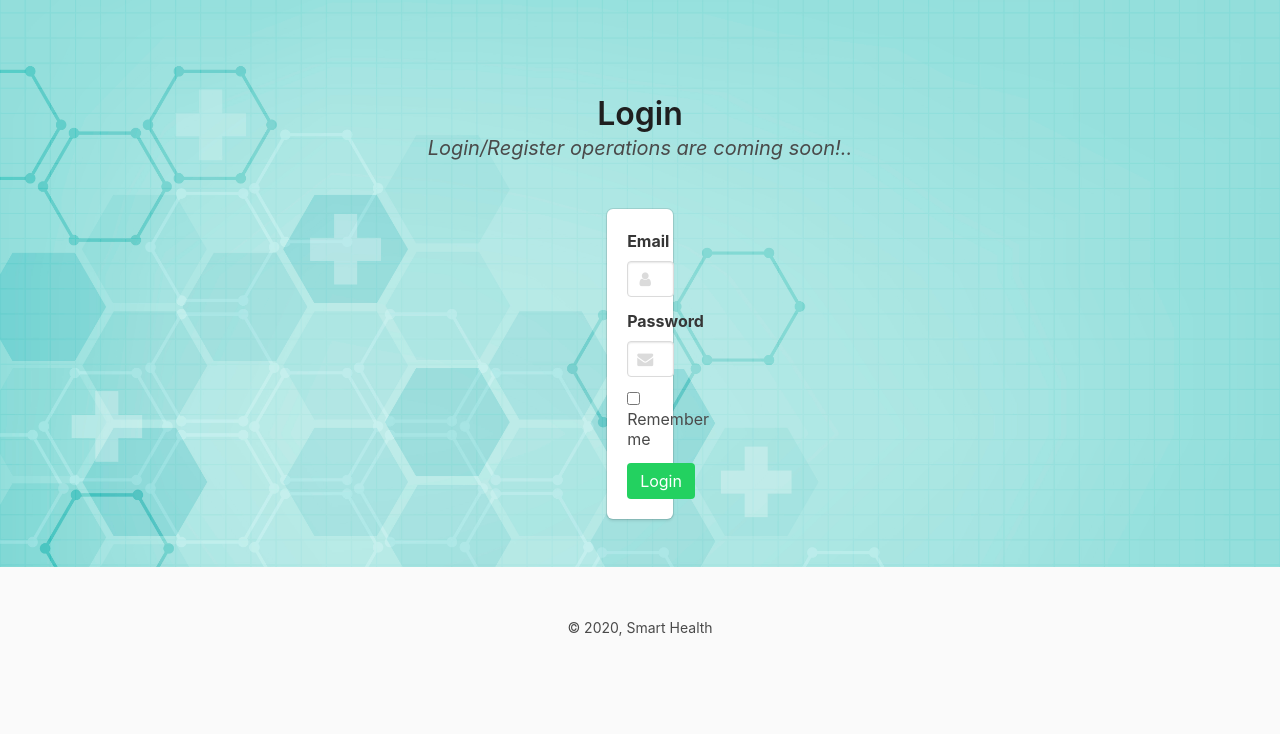
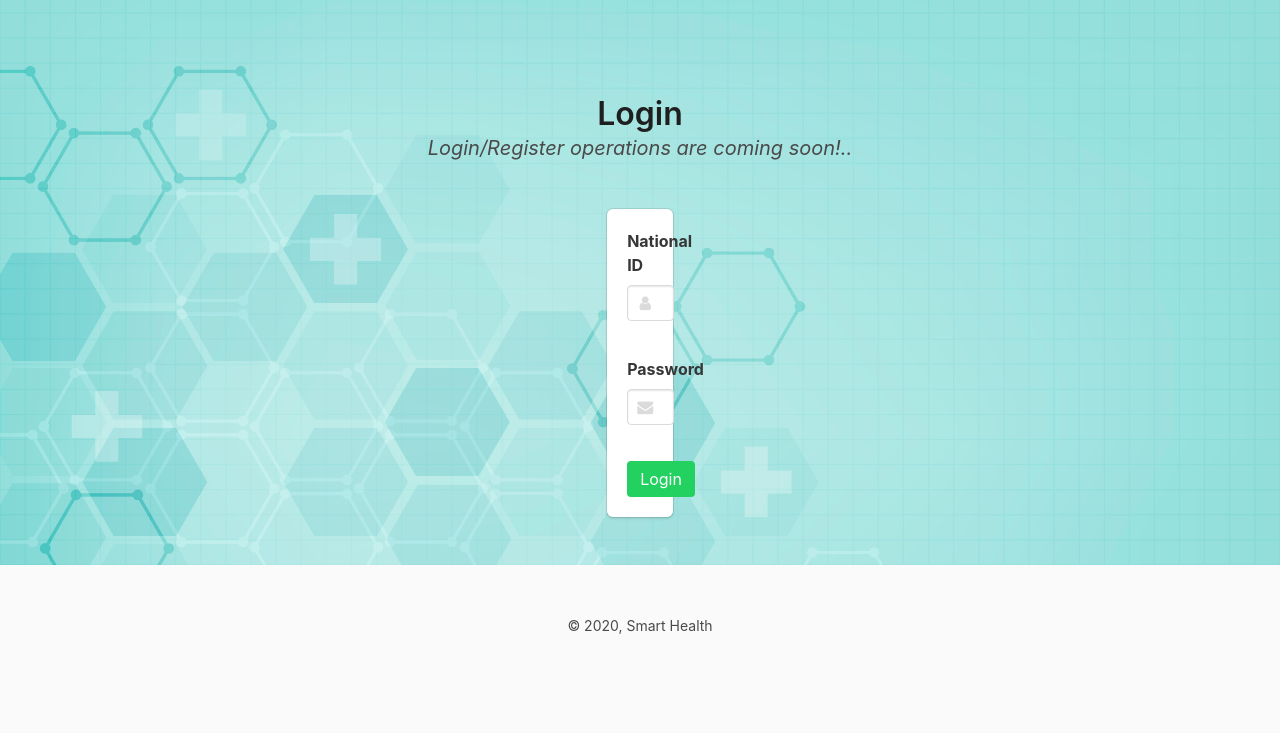
Before and after one commit to SmartHealth-ituse2020/SH-web, a Flask app: page /login/doctor in a window 1280 px wide. Shown: the part 52-786 px from the top of the page. Run offline with Flask 2, Linux system fonts and the light colour scheme; some libraries are stand-ins or nearby versions.

Commit message:
add login form backend

```diff
--- a/doctor_views.py
+++ b/doctor_views.py
@@ -1,9 +1,8 @@
 from flask import render_template
 from flask import request, redirect, url_for
-
+import psycopg2 as dbapi2
 import os
-
-import psycopg2 as dbapi2
+from forms import DoctorLoginForm
 
 import dboperations
 
@@ -11,7 +10,13 @@ import dboperations
 DATABASE_URL = "postgres://fvtkacqijrpxfk:9af8c01dc052361fd51630b634e9a1df34106a7eae0ac736c6a36099bb476d87@ec2-54-246-115-40.eu-west-1.compute.amazonaws.com:5432/d4qj8s0lt8sev8"
 
 def login_page_doctor():
-     return render_template("login_doctor.html")
+    form = DoctorLoginForm()  # request.form)
+    if form.validate_on_submit():
+        # user = User.query.filter_by(email=form.email.data).first()
+        # if user is not None and user.verify_password(form.password.data):
+        # login_user(None)
+        return redirect("home_page_doctor")
+    return render_template('login_doctor.html', form=form)
 
 def home_page_doctor():
     rows = dboperations.query(DATABASE_URL, "patient")
--- a/forms.py
+++ b/forms.py
@@ -0,0 +1,17 @@
+from flask_wtf import FlaskForm
+from wtforms import StringField, PasswordField, BooleanField, SubmitField
+from wtforms.validators import DataRequired, Length, Email, EqualTo, InputRequired
+
+
+class DoctorLoginForm(FlaskForm):
+    national_id = StringField('National ID',
+                              validators=[DataRequired(), Length(8, 15)],
+                              render_kw={'class': 'input'}
+                              )
+
+    password = PasswordField('Password', validators=[DataRequired()], render_kw={'class': 'input'})
+    remember_me = BooleanField('Remember me')
+    submit = SubmitField('Log In', render_kw={'class': 'button is-success'})
+
+    def __init__(self, *args, **kwargs):
+        super(DoctorLoginForm, self).__init__(*args, **kwargs)
--- a/requirements.txt
+++ b/requirements.txt
@@ -1,8 +1,10 @@
 autoenv==1.0.0
 click==7.1.2
 Flask==1.1.2
+Flask-WTF==0.14.3
 itsdangerous==1.1.0
 Jinja2==2.11.2
 MarkupSafe==1.1.1
 psycopg2-binary==2.8.6
 Werkzeug==1.0.1
+WTForms==2.3.3
--- a/server.py
+++ b/server.py
@@ -3,9 +3,12 @@ from flask import Flask
 import psycopg2 as dbapi2
 
 import views, doctor_views, dboperations
+import os
+SECRET_KEY = os.urandom(32)
 
 app=Flask(__name__)
 app.config["DEBUG"] = True
+app.config['SECRET_KEY'] = SECRET_KEY
 
 app.add_url_rule("/doctor", methods=["GET", "POST"], view_func=doctor_views.home_page_doctor)
 app.add_url_rule("/", view_func=views.login_page)
--- a/templates/login_doctor.html
+++ b/templates/login_doctor.html
@@ -1,6 +1,8 @@
 {% extends "layout_login.html" %}
 {% block title %}Login{% endblock %}
 {% block content %}
+    {% from "macro.html" import render_field %}
+
 <section class="section">
 	<div class="container has-text-centered">
 	  <h1 class="title is-capitalized">Login</h1>
@@ -12,33 +14,10 @@
       <div class="columns is-centered">
         <div class="column is-5-tablet is-4-desktop is-3-widescreen">
           <form action="" class="box">
-            <div class="field">
-              <label for="" class="label">Email</label>
-              <div class="control has-icons-left">
-                <input type="email" placeholder="e.g. bobsmith@gmail.com" class="input" required>
-                <span class="icon is-small is-left">
-                  <i class="fa fa-user"></i>
-                </span>
-              </div>
-            </div>
-            <div class="field">
-              <label for="" class="label">Password</label>
-              <div class="control has-icons-left">
-                <input type="password" placeholder="*******" class="input" required>
-                 <span class="icon is-small is-left">
-                  <i class="fa fa-envelope"></i>
-                </span>
-              </div>
-            </div>
-            <div class="field">
-              <label for="" class="checkbox">
-                <input type="checkbox">
-               Remember me
-              </label>
-            </div>
-            <div class="field">
-              <a class="button is-success" href="{{ url_for('home_page_doctor') }}">Login</a>
-            </div>
+            {{ form.hidden_tag() }}
+            {{ render_field(form.national_id, placeholder="193XXXXXXXX", label_class="label", icon="fa fa-user") }}<br>
+            {{ render_field(form.password, placeholder="Password", label_class="label", icon="fa fa-envelope") }}<br>
+            <p><input class="button is-success" type="submit" value="Login"></p>
           </form>
         </div>
       </div>
--- /dev/null
+++ b/templates/macro.html
@@ -0,0 +1,22 @@
+{% macro render_field(field, label_class, icon) %}
+    <div class="field">
+
+        {{ field.label(class=label_class) }}
+        {% if icon %}
+            <div class="control has-icons-left">
+            {{ field(**kwargs)|safe }}
+            <span class="icon is-small is-left">
+                  <i class="{{ icon }}"></i>
+            </span>
+            </div>
+        {% else %}
+            {{ field(**kwargs)|safe }}
+        {% endif %}
+
+        {% if field.errors %}
+            {% for error in field.errors %}
+                {{ error }}
+            {% endfor %}
+        {% endif %}
+    </div>
+{% endmacro %}
```
